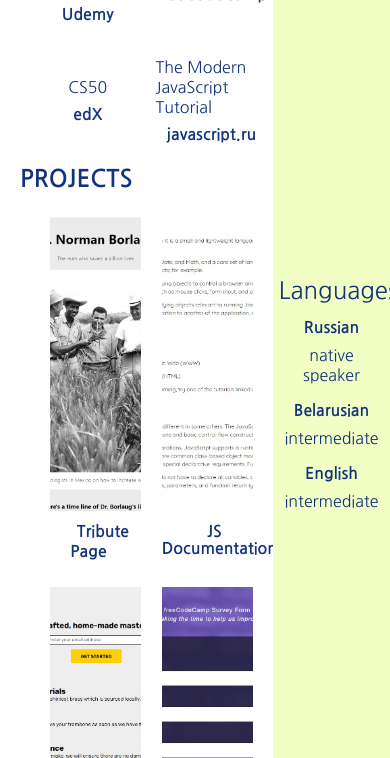
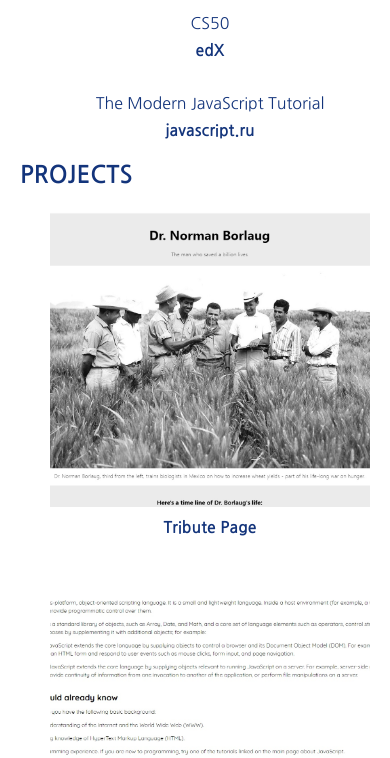
Before and after one commit to nikolakozaryan/stage-0-cv, a plain HTML site: page index.html in a window 390 px wide. Shown: the part 876-1634 px from the top of the page. Drawn offline with Linux system fonts and the light colour scheme.

Commit message:
fix: fix styles

```diff
--- a/style.css
+++ b/style.css
@@ -72,6 +72,7 @@ header {
   flex-direction: column;
   justify-content: center;
   align-items: center;
+  text-align: center;
 }
 
 .header_image {
@@ -177,6 +178,7 @@ main section {
 
 .experience-item-heading {
   margin-bottom: 10px;
+  text-align: center;
 }
 
 .experience-href {
@@ -202,10 +204,9 @@ main section {
 }
 
 #projects .section-content {
-  display: flex;
-  flex-wrap: wrap;
-  justify-content: space-between;
-  align-items: center;
+  display: grid;
+  grid-template-columns: 1fr 1fr;
+  grid-gap: 30px;
 }
 
 .projects-item-image {
@@ -218,11 +219,6 @@ main section {
   height: 100%;
   object-fit: cover;
   transition: 0.5s;
-}
-
-.projects-item {
-  width: 45%;
-  margin-bottom: 40px;
 }
 
 .projects-item-name {
@@ -407,11 +403,11 @@ footer div {
   nav {
     position: absolute;
     top: 50px;
-    left: -500px;
+    left: -1000px;
     background: var(--nav-footer-bg-color);
     width: 200px;
     height: auto;
-    transition: 0.7s;
+    transition: 0.4s;
     z-index: 50;
   }
 
@@ -434,7 +430,7 @@ footer div {
     height: 100%;
     text-align: center;
     font-weight: bold;
-    transition: 0.5s;
+    transition: background 0.5s;
     box-sizing: border-box;
     margin-top: 5px 0;
   }
@@ -445,7 +441,9 @@ footer div {
   }
 
   nav ul li a:hover {
+    box-sizing: border-box;
     background: var(--header-bg-color);
+    border-right: 3px solid var(--font-color);
   }
 
   .close {
@@ -456,3 +454,42 @@ footer div {
     left: 0;
   }
 }
+
+@media (max-width: 768px) {
+  main {
+    width: 100%;
+  }
+  aside {
+    width: 100%;
+    flex-direction: row;
+  }
+}
+
+@media (max-width: 578px) {
+  nav {
+    width: 100%;
+  }
+  .header_headings {
+    width: 100%;
+  }
+  .header_image {
+    display: none;
+  }
+  aside {
+    display: grid;
+    grid-template-columns: 1fr;
+    grid-gap: 30px;
+  }
+
+  aside section {
+    width: 100%;
+  }
+
+  #projects .section-content {
+    grid-template-columns: 1fr;
+  }
+
+  #experience .section-content {
+    grid-template-columns: 1fr;
+  }
+}
```
